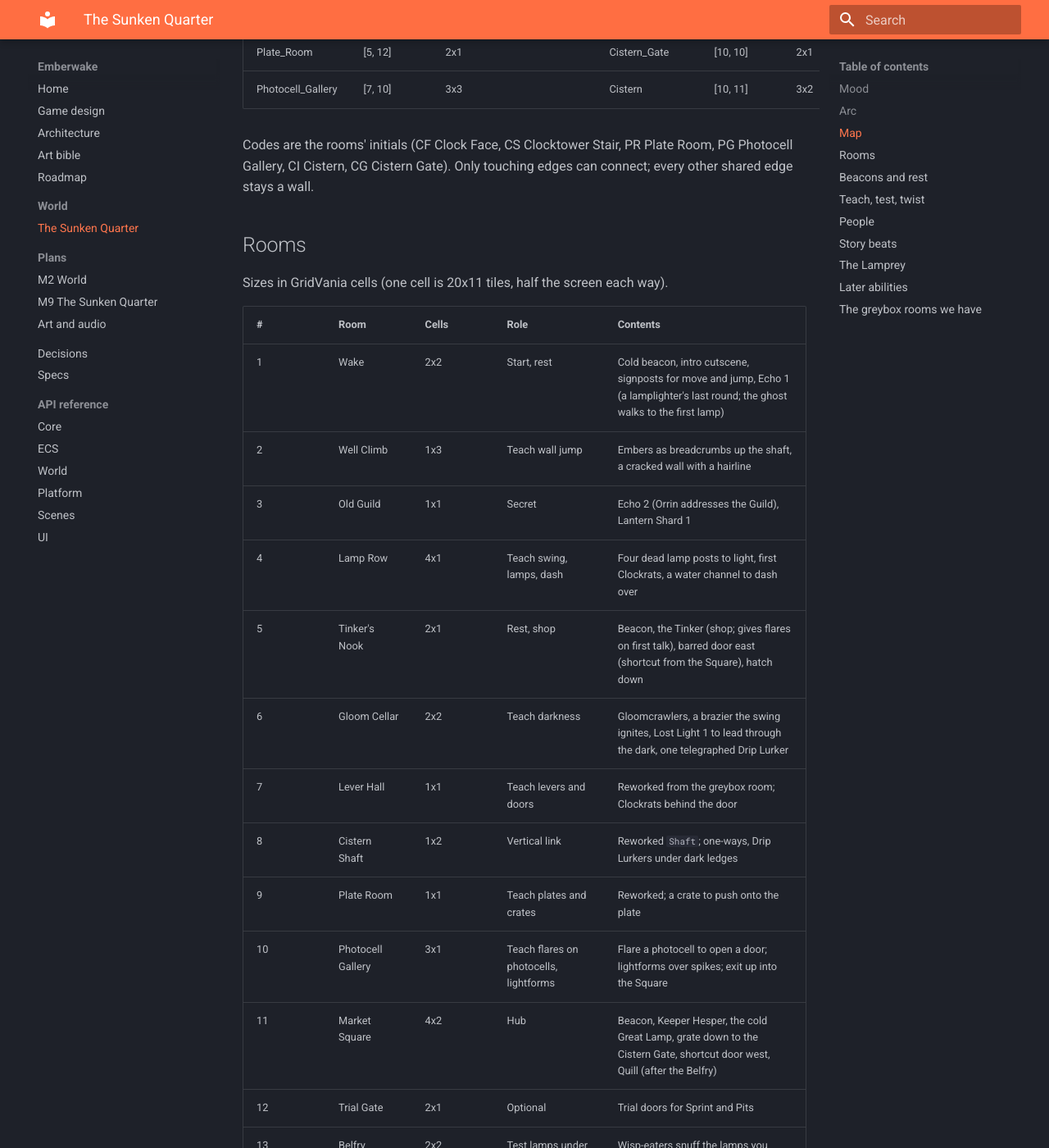
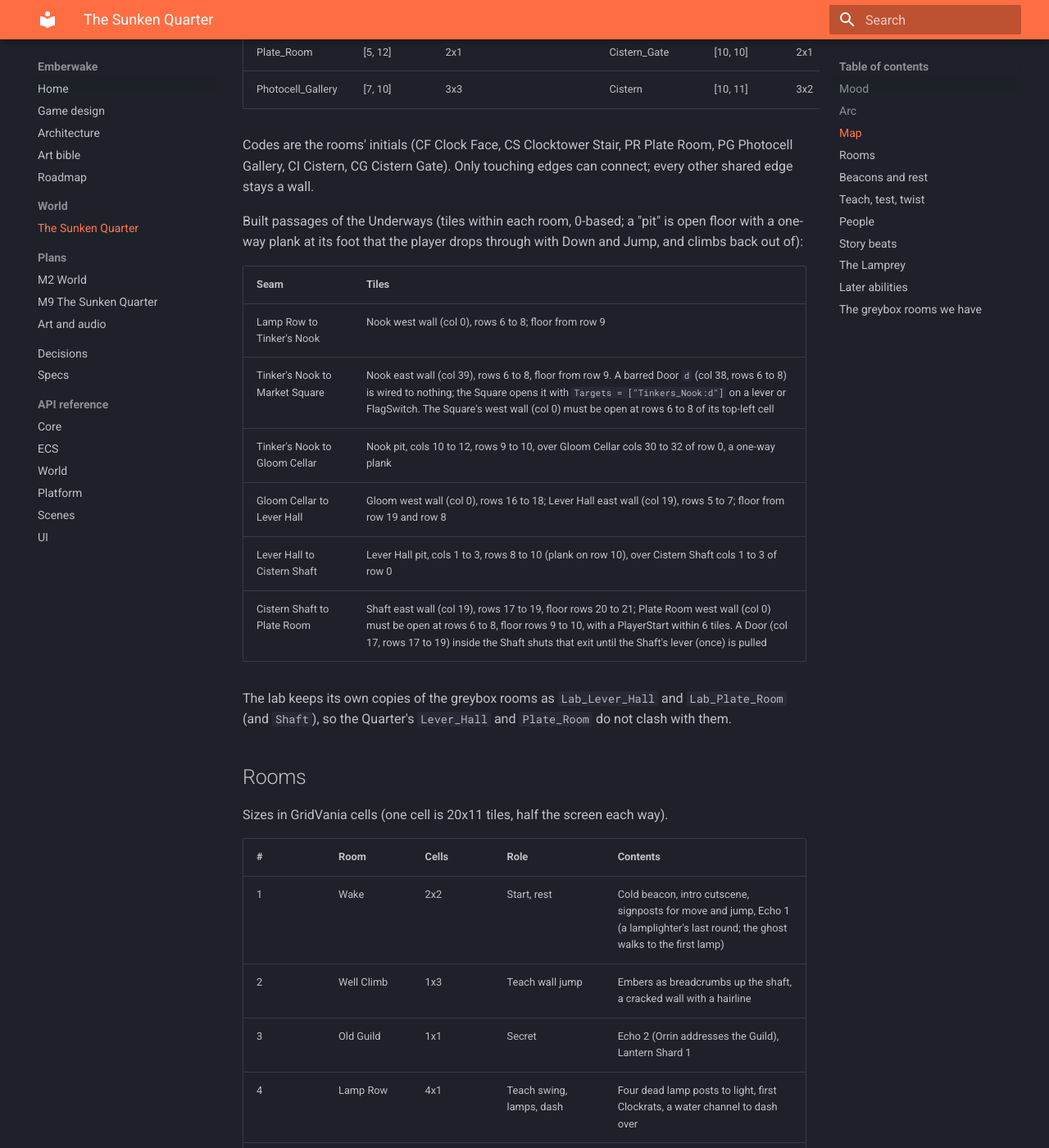
Before and after one commit to AxelSuu/emberwake, an MkDocs documentation site: the page built from docs/world/sunken-quarter.md, in a window 1280 px wide and 1400 px high, scrolled down 2167 px. Shown: the whole window at 82% size. Built offline with MkDocs 1.6.1 and Material for MkDocs 9.7.7, drawn with Linux system fonts in a browser that asks for light colours; some of the changed text lies outside the part shown.

Commit message:
Document the Underways' passages for the rooms that join them

```diff
--- a/docs/world/sunken-quarter.md
+++ b/docs/world/sunken-quarter.md
@@ -86,6 +86,21 @@ the Plate Room is 2x1 and the Photocell Gallery 3x3, its top opening into the Sq
 
 Codes are the rooms' initials (CF Clock Face, CS Clocktower Stair, PR Plate Room, PG Photocell
 Gallery, CI Cistern, CG Cistern Gate). Only touching edges can connect; every other shared edge stays a wall.
+
+Built passages of the Underways (tiles within each room, 0-based; a "pit" is open floor with a
+one-way plank at its foot that the player drops through with Down and Jump, and climbs back out of):
+
+| Seam | Tiles |
+|---|---|
+| Lamp Row to Tinker's Nook | Nook west wall (col 0), rows 6 to 8; floor from row 9 |
+| Tinker's Nook to Market Square | Nook east wall (col 39), rows 6 to 8, floor from row 9. A barred Door `d` (col 38, rows 6 to 8) is wired to nothing; the Square opens it with `Targets = ["Tinkers_Nook:d"]` on a lever or FlagSwitch. The Square's west wall (col 0) must be open at rows 6 to 8 of its top-left cell |
+| Tinker's Nook to Gloom Cellar | Nook pit, cols 10 to 12, rows 9 to 10, over Gloom Cellar cols 30 to 32 of row 0, a one-way plank |
+| Gloom Cellar to Lever Hall | Gloom west wall (col 0), rows 16 to 18; Lever Hall east wall (col 19), rows 5 to 7; floor from row 19 and row 8 |
+| Lever Hall to Cistern Shaft | Lever Hall pit, cols 1 to 3, rows 8 to 10 (plank on row 10), over Cistern Shaft cols 1 to 3 of row 0 |
+| Cistern Shaft to Plate Room | Shaft east wall (col 19), rows 17 to 19, floor rows 20 to 21; Plate Room west wall (col 0) must be open at rows 6 to 8, floor rows 9 to 10, with a PlayerStart within 6 tiles. A Door (col 17, rows 17 to 19) inside the Shaft shuts that exit until the Shaft's lever (once) is pulled |
+
+The lab keeps its own copies of the greybox rooms as `Lab_Lever_Hall` and `Lab_Plate_Room` (and
+`Shaft`), so the Quarter's `Lever_Hall` and `Plate_Room` do not clash with them.
 
 ## Rooms
 
@@ -184,7 +199,7 @@ Spots that bring the player back after the slice:
 
 | Today | Becomes |
 |---|---|
-| Lever_Hall, Shaft, Plate_Room | Lever Hall, Cistern Shaft, Plate Room (reworked) |
+| Lever_Hall, Shaft, Plate_Room | Lever Hall, Cistern Shaft, Plate Room (reworked). The lab keeps `Lab_Lever_Hall`, `Lab_Plate_Room` and `Shaft` for tests |
 | Enemy_Yard (not connected to anything) | Rat Warren, connected to the Sluice |
 | Trial_Sprint, Trial_Pits | Trials behind the Trial Gate's doors, kept off the map |
 | Test_Room, Return_Hall, East_Passage, Upper_Room | The lab: a dev region far off the map, kept for tests and `--room` |
```
